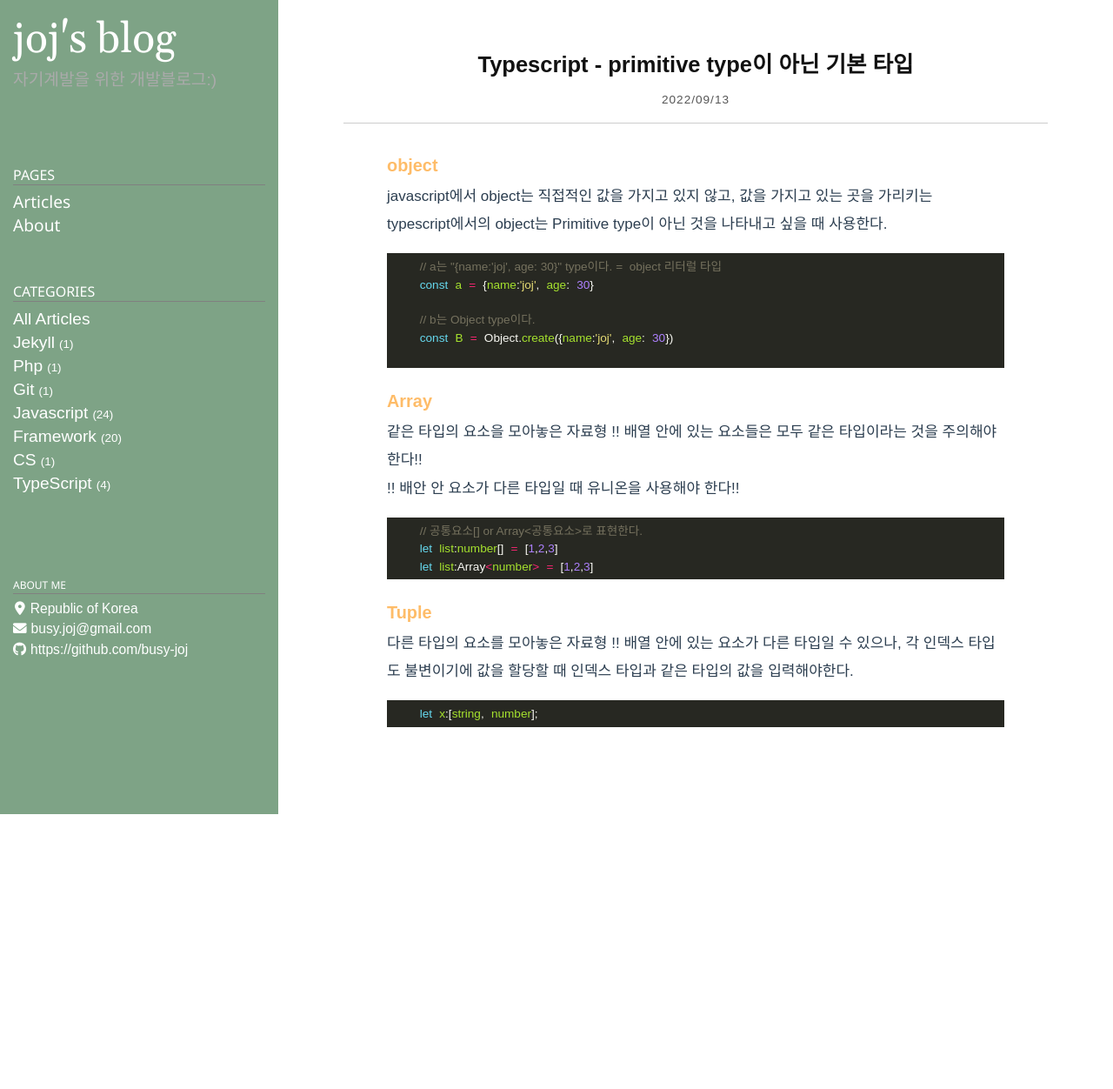
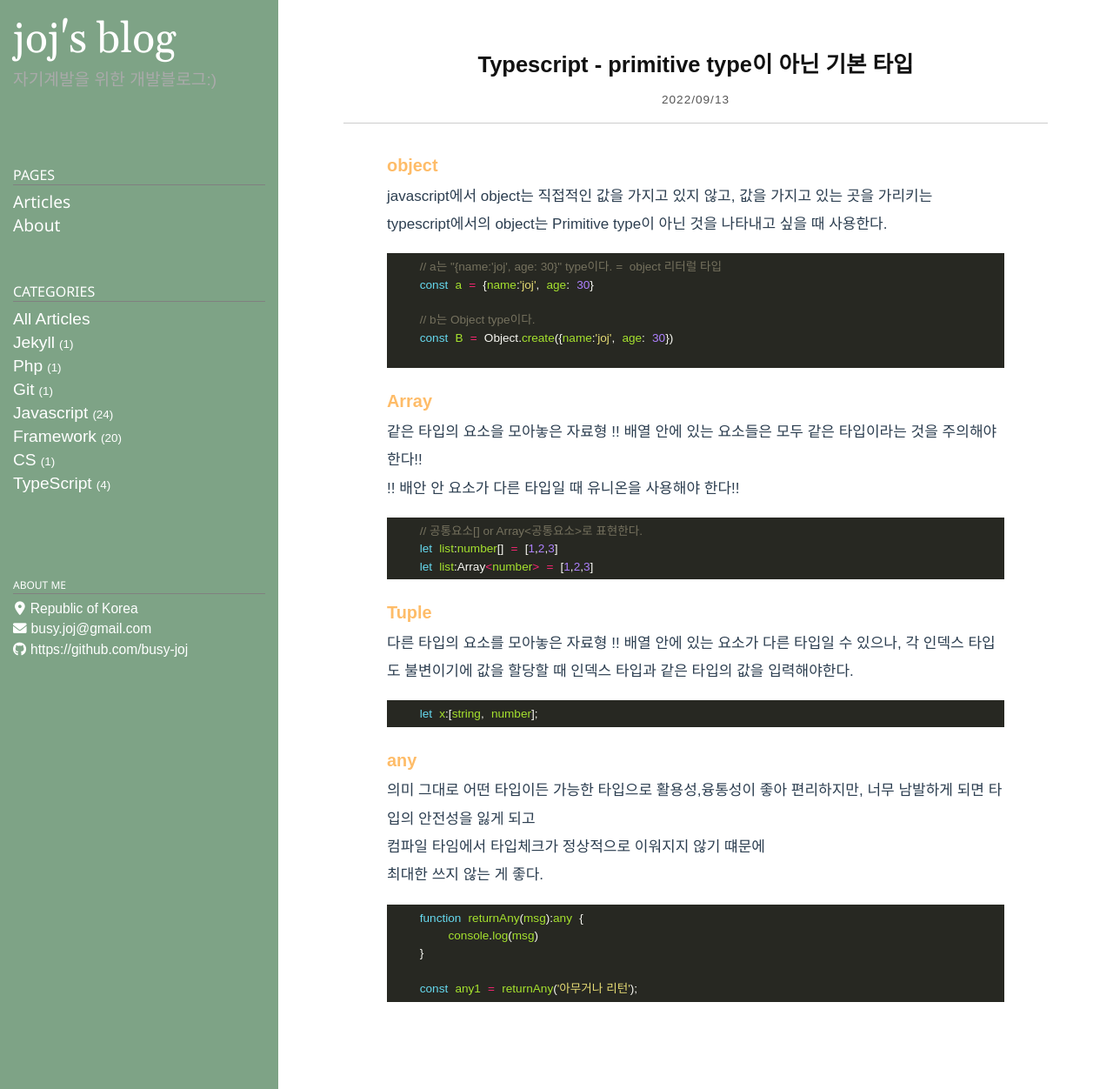
Before and after one commit to busy-joj/busy-joj.github.io, a Jekyll site: the page built from _posts/TypsScript/2022-09-13-typescript3.markdown, in a window 1280 px wide. Shown: the whole page at 87% size. Built offline with Jekyll 4.4.1, drawn with Linux system fonts in a browser that asks for light colours; some web fonts are replaced; before the commit the page ends 936 px from its top, so only the background shows below that.

Commit message:
typescript 포스팅

````diff
--- a/_posts/TypsScript/2022-09-13-typescript3.markdown
+++ b/_posts/TypsScript/2022-09-13-typescript3.markdown
@@ -35,3 +35,18 @@ typescript에서의 object는 Primitive type이 아닌 것을 나타내고 싶
 ```javascript
     let x:[string, number];
 ```
+
+### <span style="color:#febc68;font-weight:bold">any</span>
+의미 그대로 어떤 타입이든 가능한 타입으로
+활용성,융통성이 좋아 편리하지만,
+너무 남발하게 되면 타입의 안전성을 잃게 되고
+컴파일 타임에서 타입체크가 정상적으로 이워지지 않기 떄문에
+최대한 쓰지 않는 게 좋다.
+
+```javascript
+    function returnAny(msg):any {
+        console.log(msg)
+    }
+
+    const any1 = returnAny('아무거나 리턴');
+```
````
